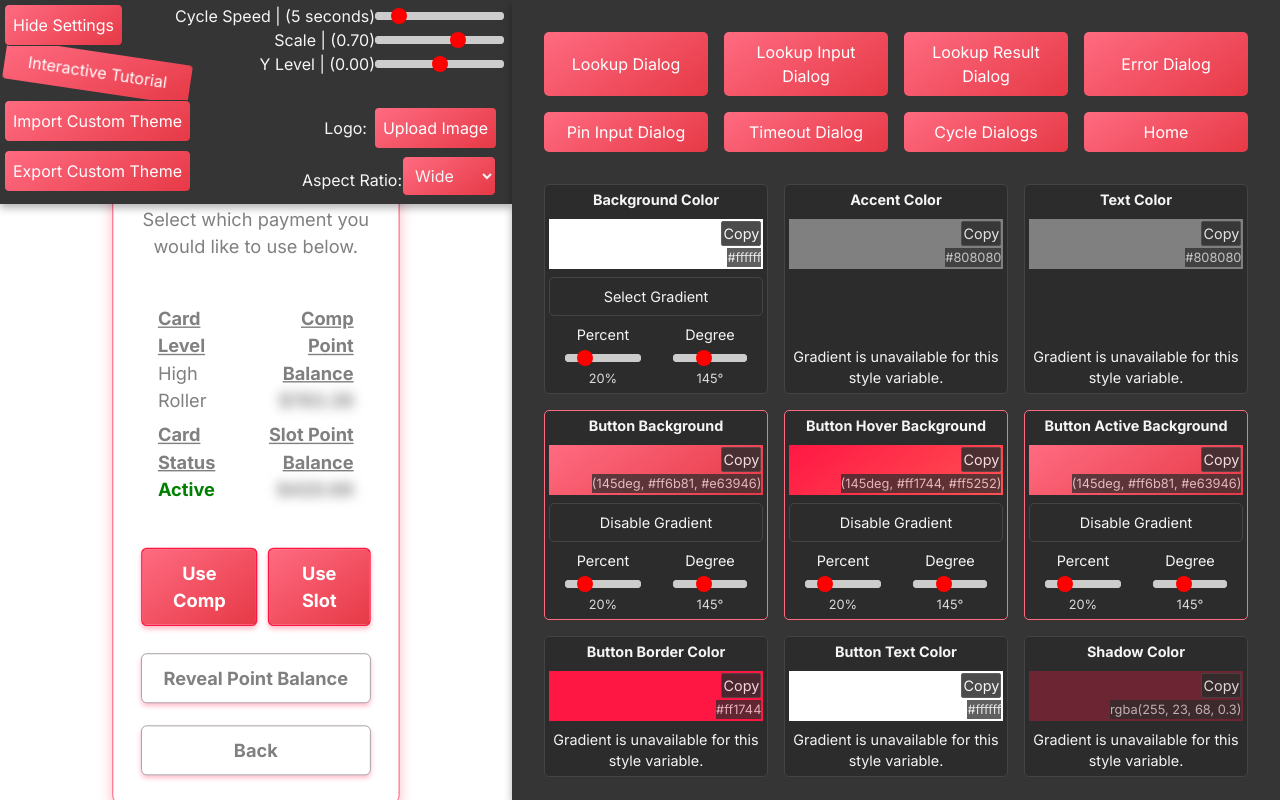
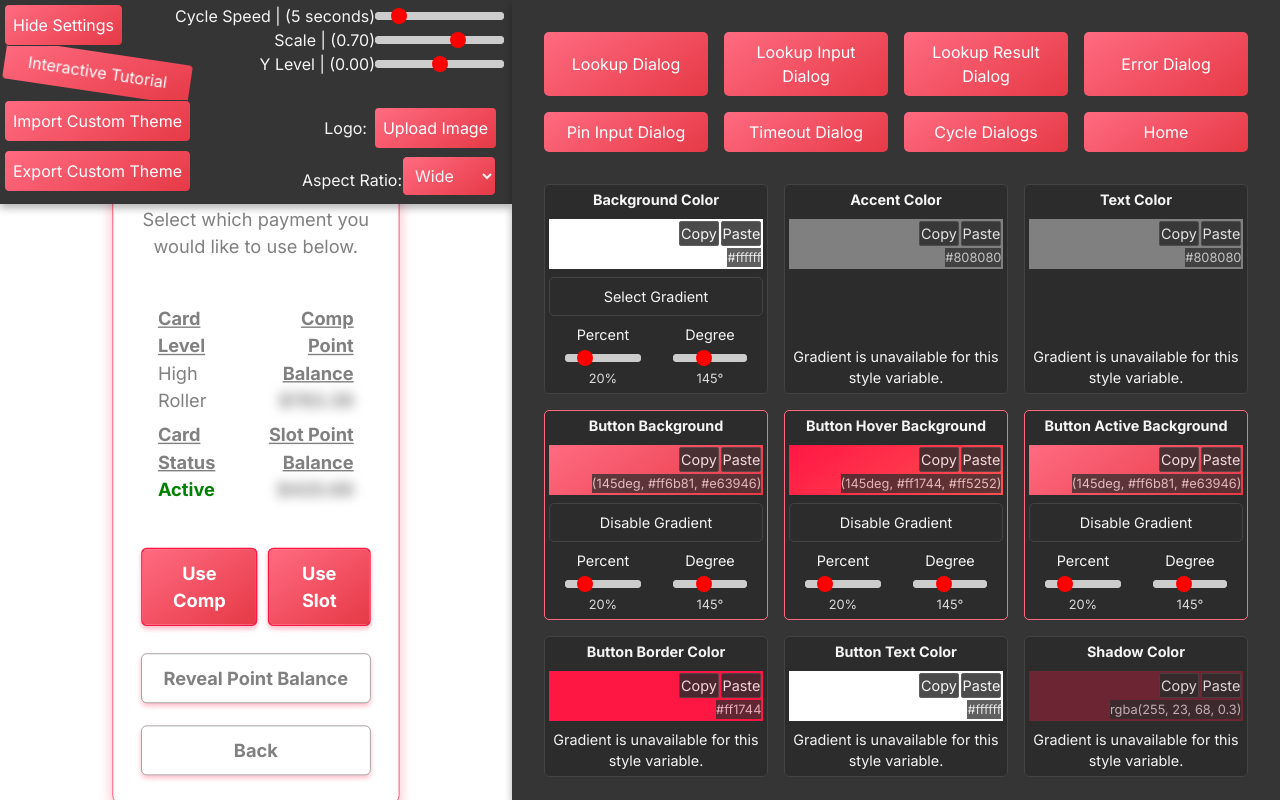
Before and after one commit to JordanReady/OTM.ThemeCreator, a Next.js app: page /konami in a window 1280 px wide. Built offline with nearby package versions, Linux system fonts and the light colour scheme; no server answers.

Commit message:
add: copy paste

```diff
--- a/app/konami/konami.scss
+++ b/app/konami/konami.scss
@@ -523,6 +523,23 @@ input[type="range"]::-ms-fill-upper {
   display: none;
 }
 
+.paste {
+  width: 40px;
+  height: 25px;
+  background-color: #2c2c2c;
+  border: 1px solid #444;
+  border-radius: 2px;
+  position: fixed;
+  top: 2.25rem;
+  right: 0.35rem;
+  display: flex;
+  justify-content: center;
+  align-items: center;
+  opacity: 0.85;
+  z-index: 999;
+  cursor: pointer;
+}
+
 .copy {
   width: 40px;
   height: 25px;
@@ -531,7 +548,7 @@ input[type="range"]::-ms-fill-upper {
   border-radius: 2px;
   position: fixed;
   top: 2.25rem;
-  right: 0.35rem;
+  right: 3rem;
   display: flex;
   justify-content: center;
   align-items: center;
--- a/app/orderStatusBoard/dialogs/OSBDisplay1.scss
+++ b/app/orderStatusBoard/dialogs/OSBDisplay1.scss
@@ -64,7 +64,6 @@
   font-size: 26px;
   transform: scale(var(--scale));
   position: relative;
-  height: 100%;
   width: 100%;
   display: flex;
   flex-direction: column;
--- a/components/VariableBox.tsx
+++ b/components/VariableBox.tsx
@@ -100,6 +100,29 @@ export default function VariableBox({
         >
           Copy
         </div>
+        <div
+          onClick={async () => {
+            try {
+              const pastedText = await navigator.clipboard.readText();
+              // Determine if the pasted text is a gradient or a direct color.
+              if (pastedText.startsWith("linear-gradient")) {
+                // If it's a gradient, just call onColorChange directly:
+                onColorChange(pastedText);
+                setIsGradient(true);
+              } else {
+                // If not a gradient, treat it as a regular color.
+                onColorChange(pastedText);
+                onBaseColorChange(pastedText);
+                setIsGradient(false);
+              }
+            } catch (err) {
+              console.error("Failed to read clipboard contents: ", err);
+            }
+          }}
+          className="paste"
+        >
+          Paste
+        </div>
         <span className="hex-display">{cleanColorValue}</span>
         <input
           type="color"
```
